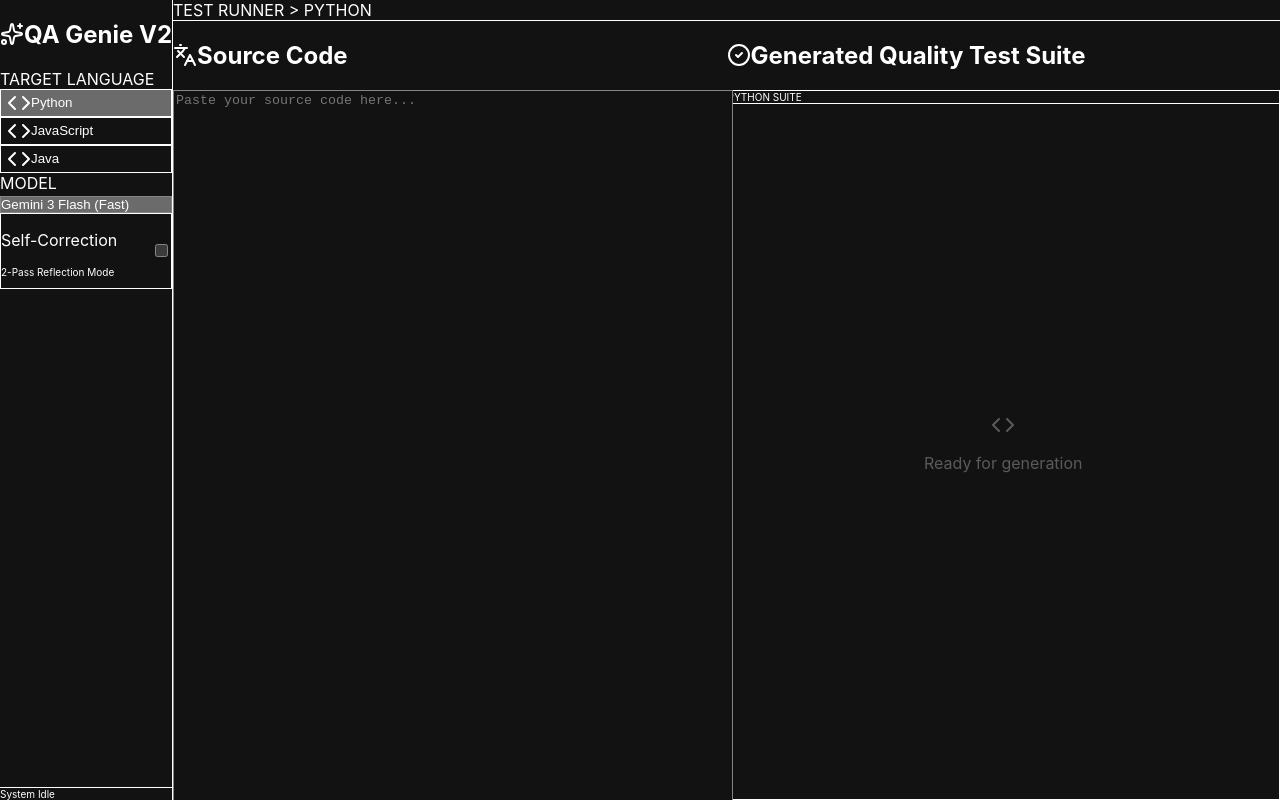
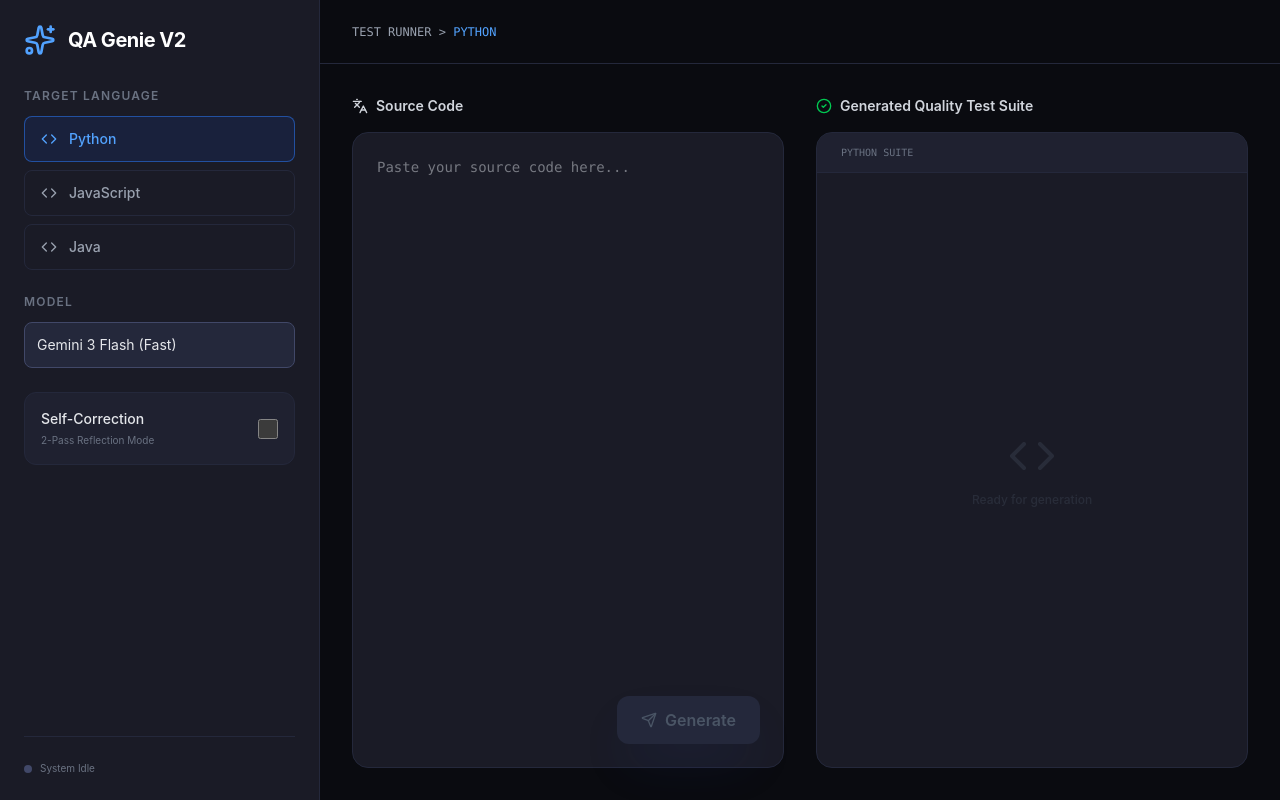
Before and after one commit to SJ-Son/TESTER, a Vue app in the folder frontend/: page / in a window 1280 px wide. Built offline with nearby package versions, Linux system fonts and the light colour scheme.

Commit message:
fix (수정): Support Tailwind CSS v4 in Docker build

```diff
--- a/frontend/package.json
+++ b/frontend/package.json
@@ -2,6 +2,7 @@
   "name": "frontend",
   "version": "1.0.0",
   "description": "",
+  "type": "module",
   "main": "index.js",
   "scripts": {
     "dev": "vite",
@@ -18,6 +19,7 @@
     "highlight.js": "^11.11.1",
     "lucide-vue-next": "^0.563.0",
     "postcss": "^8.5.6",
+    "@tailwindcss/postcss": "^4.0.0",
     "tailwindcss": "^4.1.18",
     "typescript": "^5.9.3",
     "vite": "^7.3.1",
--- a/frontend/postcss.config.js
+++ b/frontend/postcss.config.js
@@ -1,6 +1,6 @@
 export default {
     plugins: {
-        tailwindcss: {},
+        "@tailwindcss/postcss": {},
         autoprefixer: {},
     },
 }
--- a/frontend/src/style.css
+++ b/frontend/src/style.css
@@ -1,6 +1,11 @@
-@tailwind base;
-@tailwind components;
-@tailwind utilities;
+@import "tailwindcss";
+
+@theme {
+  --color-gray-950: #0a0b10;
+  --color-gray-900: #1a1b26;
+  --color-gray-800: #24283b;
+  --color-gray-700: #414868;
+}
 
 :root {
   color-scheme: dark;
--- a/frontend/tailwind.config.js
+++ /dev/null
@@ -1,20 +0,0 @@
-/** @type {import('tailwindcss').Config} */
-export default {
-    content: [
-        "./index.html",
-        "./src/**/*.{vue,js,ts,jsx,tsx}",
-    ],
-    theme: {
-        extend: {
-            colors: {
-                gray: {
-                    950: '#0a0b10',
-                    900: '#1a1b26',
-                    800: '#24283b',
-                    700: '#414868',
-                }
-            }
-        },
-    },
-    plugins: [],
-}
```
Also changed, not shown: 1 other file (tests, documents, lock files or other folders).
